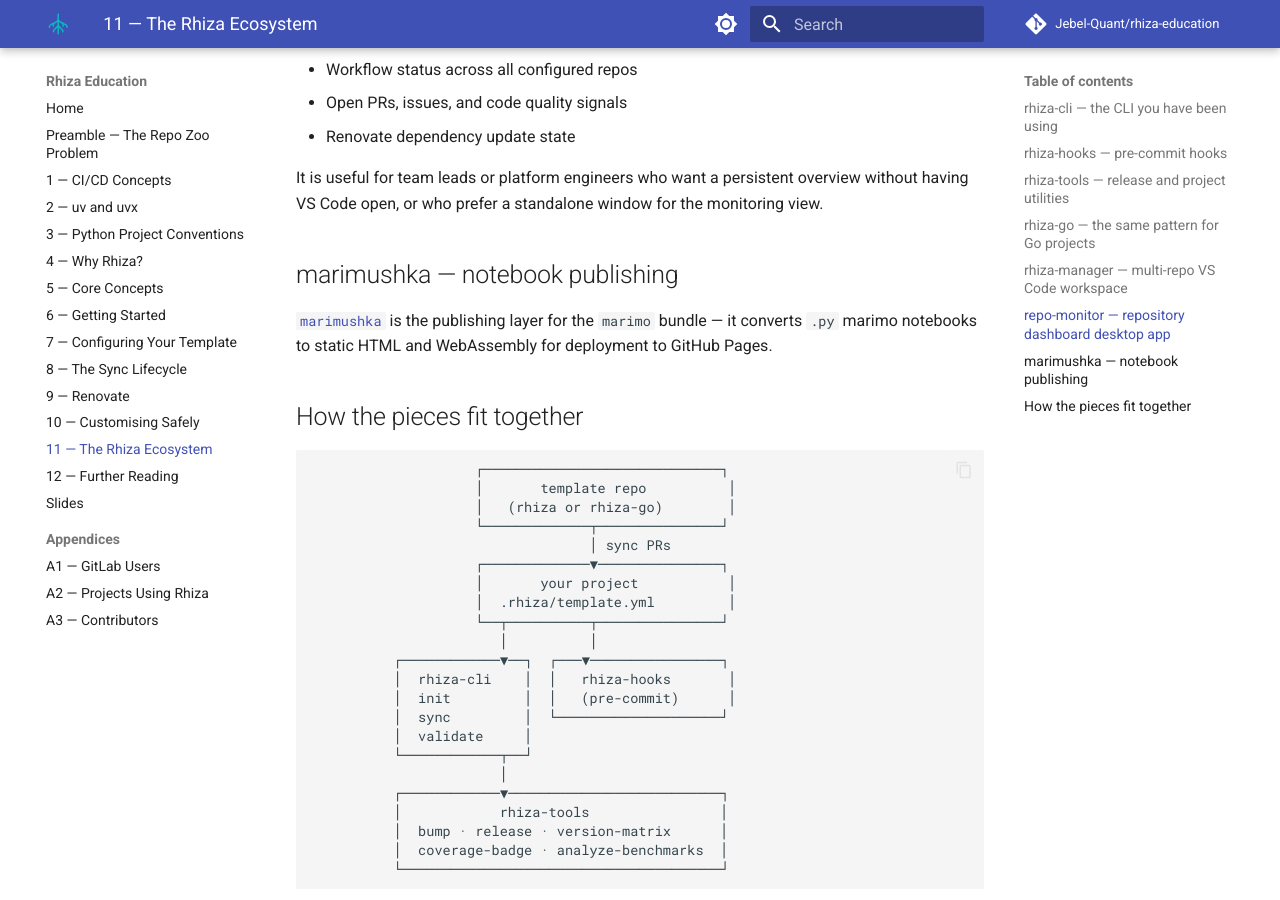
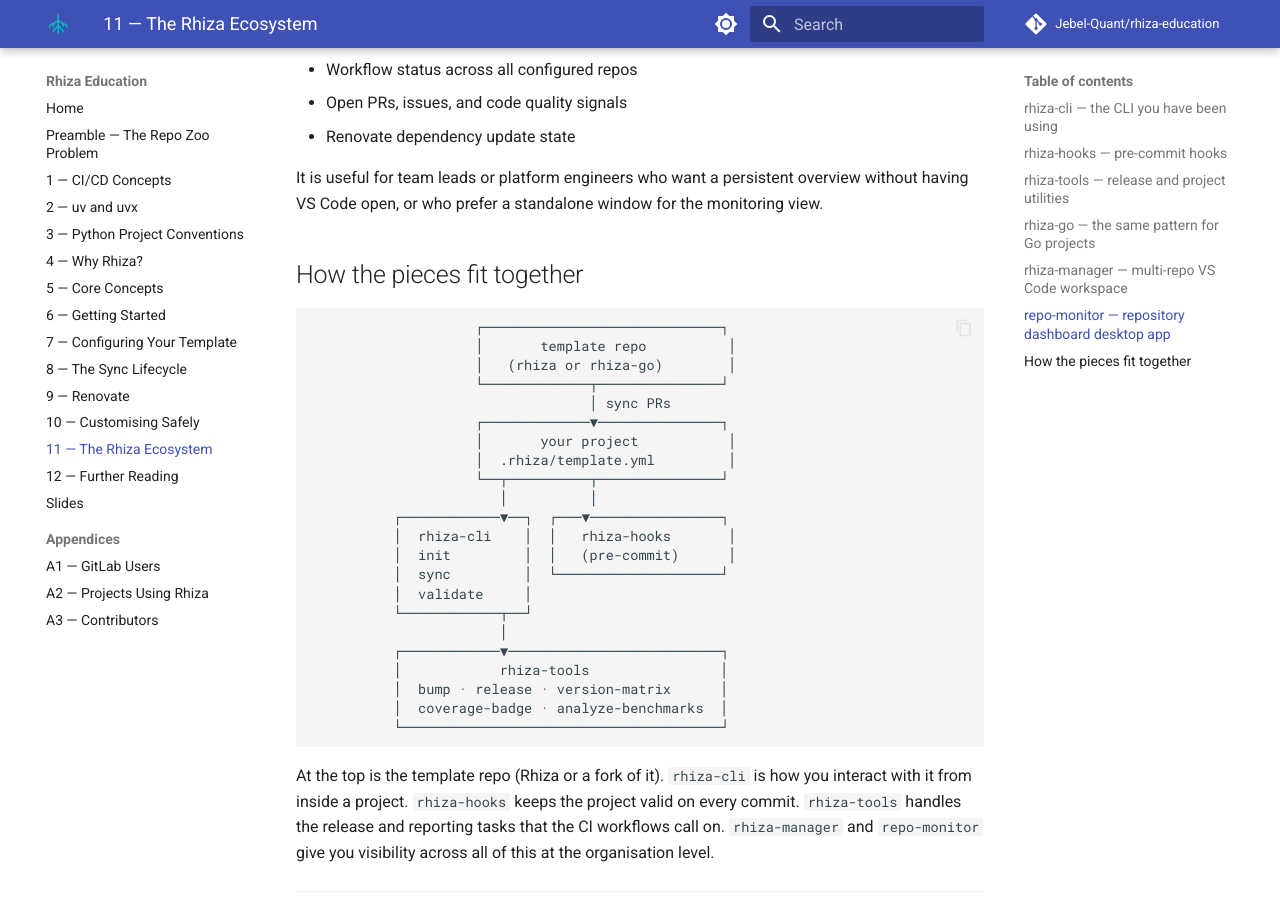
Before and after one commit to Jebel-Quant/rhiza-education, an MkDocs documentation site: the page built from lessons/11-the-rhiza-ecosystem.md, in a window 1280 px wide and 900 px high, scrolled down 2856 px. Built offline with MkDocs 1.6.1 and Material for MkDocs 9.7.7, drawn with Linux system fonts in a browser that asks for light colours; comment, search, counter and statistics services are not loaded.

Commit message:
docs: remove all marimushka links and references
Agent-Logs-Url: https://github.com/Jebel-Quant/rhiza-education/sessions/88a69899-56a2-4612-853c-f97e832e7def

Co-authored-by: tschm <2046079+tschm@users.noreply.github.com>

````diff
--- a/lessons/11-the-rhiza-ecosystem.md
+++ b/lessons/11-the-rhiza-ecosystem.md
@@ -77,10 +77,6 @@ The extension is useful once you have five or more Rhiza-managed repos: instead
 
 It is useful for team leads or platform engineers who want a persistent overview without having VS Code open, or who prefer a standalone window for the monitoring view.
 
-## marimushka — notebook publishing
-
-[`marimushka`](https://github.com/Jebel-Quant/marimushka) is the publishing layer for the `marimo` bundle — it converts `.py` marimo notebooks to static HTML and WebAssembly for deployment to GitHub Pages.
-
 ## How the pieces fit together
 
 ```
--- a/lessons/12-further-reading.md
+++ b/lessons/12-further-reading.md
@@ -49,7 +49,7 @@ Each bundle has its own guide in [`rhiza/docs/`](https://github.com/Jebel-Quant/
 |----------|--------|---------------|
 | [DEVCONTAINER.md](https://github.com/Jebel-Quant/rhiza/blob/main/docs/DEVCONTAINER.md) | `devcontainer` | VS Code Dev Container and GitHub Codespaces configuration |
 | [DOCKER.md](https://github.com/Jebel-Quant/rhiza/blob/main/docs/DOCKER.md) | `docker` | Dockerfile structure and container CI workflow |
-| [MARIMO.md](https://github.com/Jebel-Quant/rhiza/blob/main/docs/MARIMO.md) | `marimo` | Marimo notebook conventions, folder layout, and publishing via marimushka |
+| [MARIMO.md](https://github.com/Jebel-Quant/rhiza/blob/main/docs/MARIMO.md) | `marimo` | Marimo notebook conventions and folder layout |
 | [PRESENTATION.md](https://github.com/Jebel-Quant/rhiza/blob/main/docs/PRESENTATION.md) | `presentation` | Slide generation from Markdown using Marp |
 | [GH_AW.md](https://github.com/Jebel-Quant/rhiza/blob/main/docs/GH_AW.md) | — | GitHub Agentic Workflows: AI-driven repository automation built into the Rhiza template |
 
````
Also changed, not shown: lessons/A2-projects-using-rhiza.md (+0 -6 lines).
